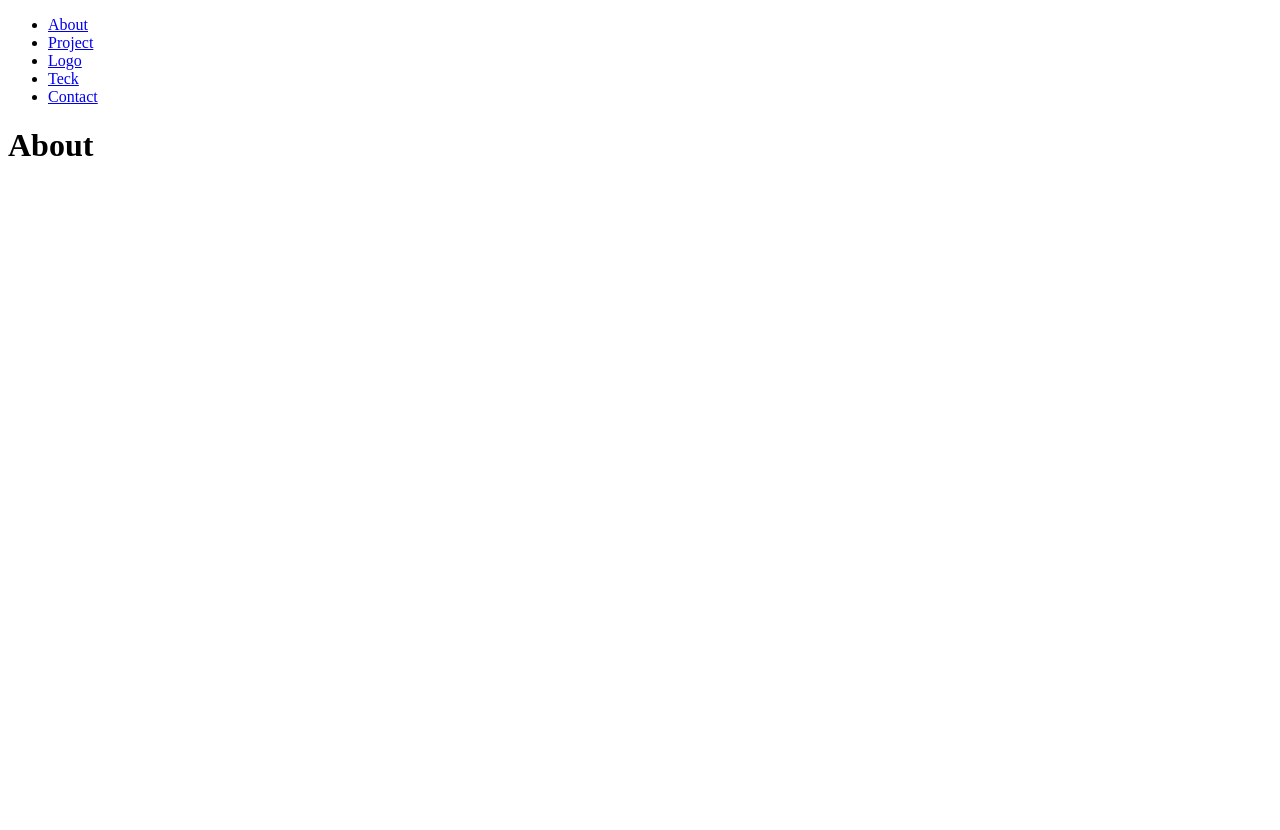
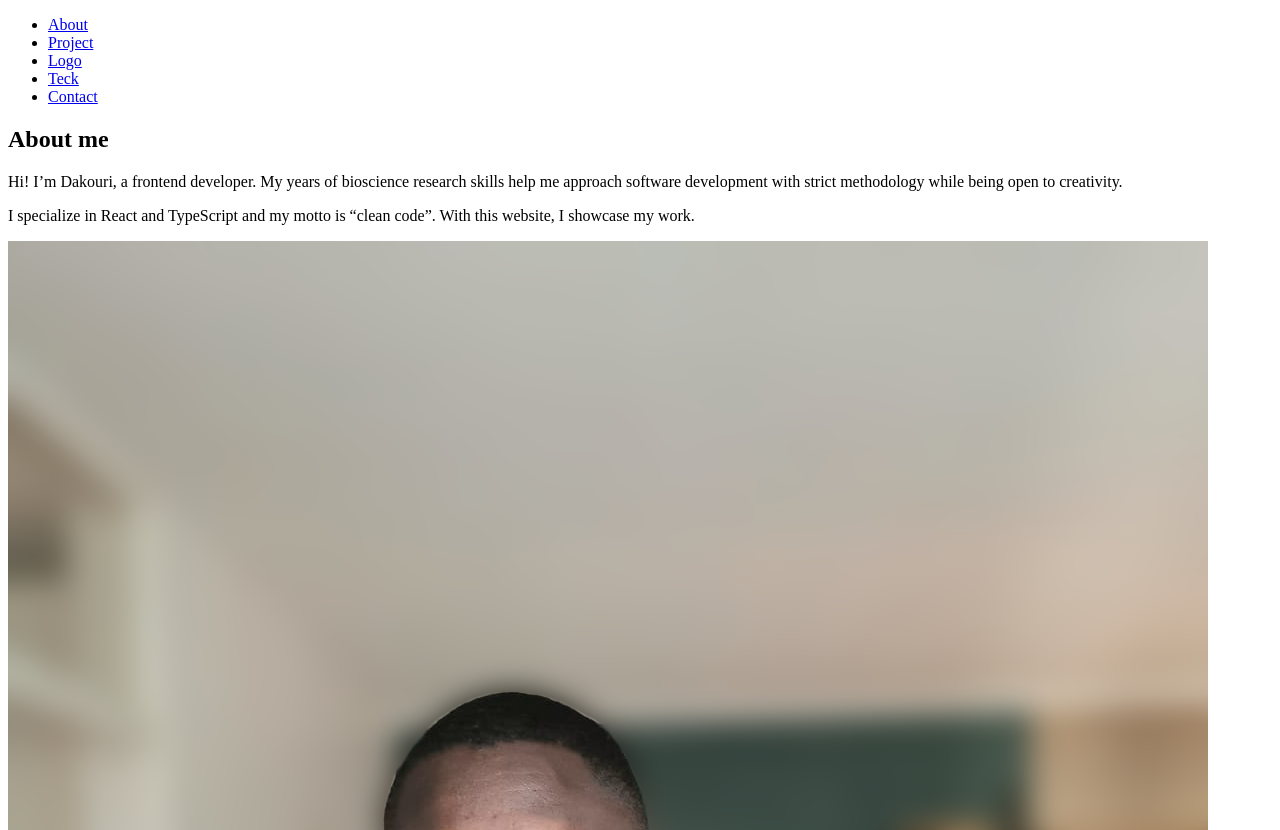
Before and after one commit to DakouriKobri/portfolio-dk, a React (Create React App) app: page /about in a window 1280 px wide. Shown: the top 830 px of the page. Before the commit the page ends 800 px from the top, so only its background shows below. Built offline with nearby package versions, Linux system fonts and the light colour scheme.

Commit message:
Add content to About component

```diff
--- a/src/sections/About.jsx
+++ b/src/sections/About.jsx
@@ -1,7 +1,24 @@
+import Picture from "../assets/images/Dakouri.png";
+
 export default function About() {
   return (
-    <div>
-      <h1>About</h1>
-    </div>
+    <section className="about" id="about">
+      <div className="about__text">
+        <h2>About me</h2>
+        <p>
+          Hi! I’m Dakouri, a frontend developer. My years of bioscience research
+          skills help me approach software development with strict methodology
+          while being open to creativity.
+        </p>
+        <p>
+          I specialize in React and TypeScript and my motto is “clean code”.
+          With this website, I showcase my work.
+        </p>
+      </div>
+
+      <div className="about__image">
+        <img src={Picture} alt="Dakouri" />
+      </div>
+    </section>
   );
 }
```
Also changed, not shown: src/assets/images/Dakouri.png (added).
